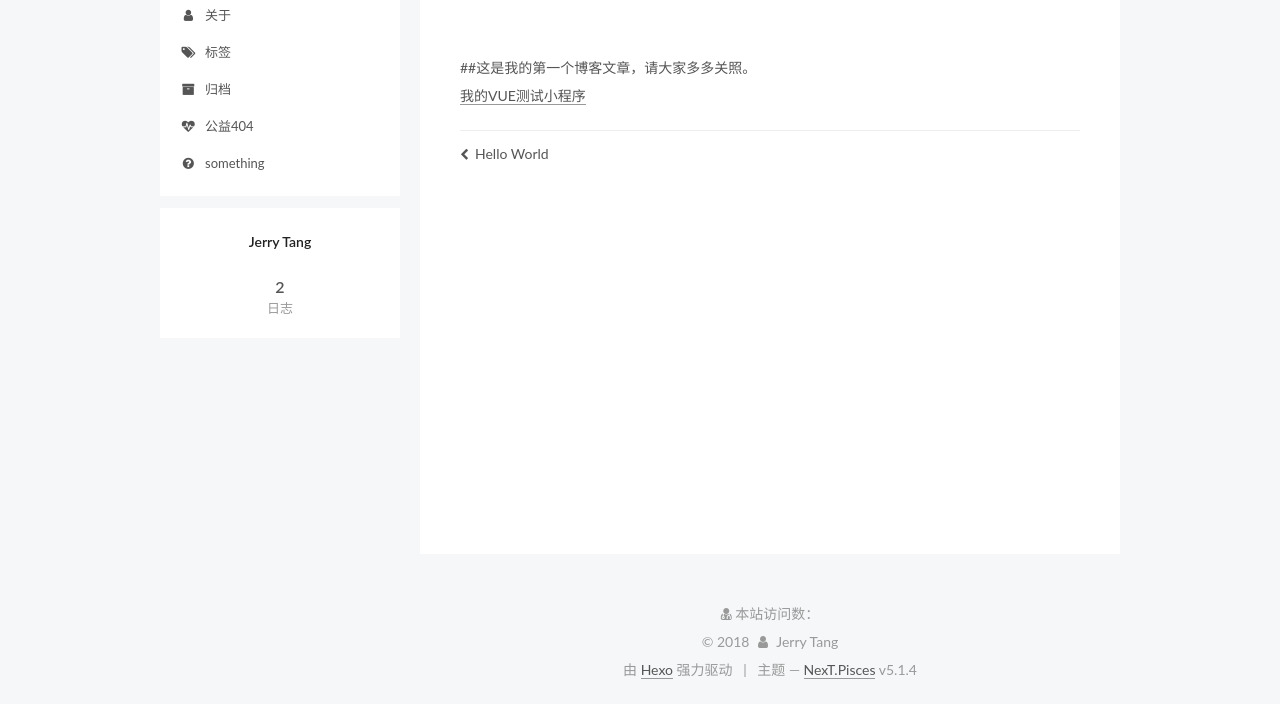
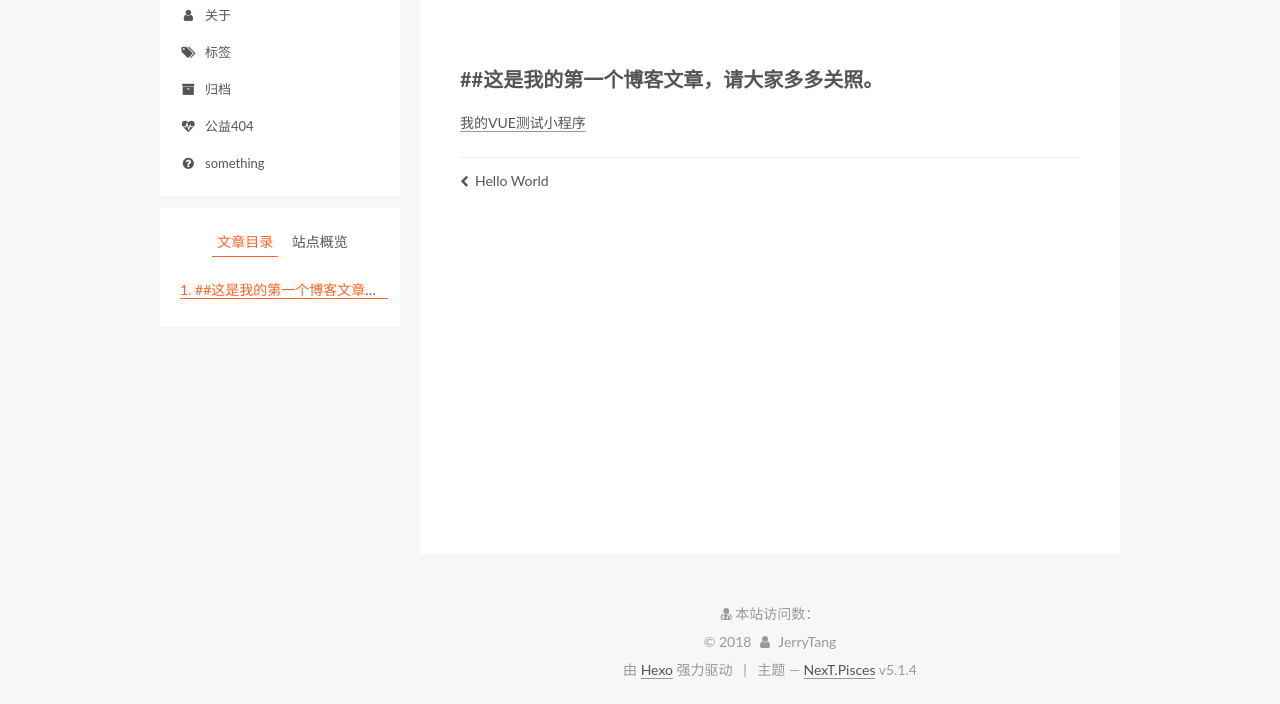
Before and after one commit to touhoujerry/touhoujerry.github.io, a plain HTML site: page 2018/05/05/HelloHexo/index.html in a window 1280 px wide. Shown: the part 149-853 px from the top of the page. Drawn offline with Linux system fonts and the light colour scheme; some packages are replaced by stand-ins of ours; a script that the page names is missing.

Commit message:
Site updated: 2018-05-06 21:50:56

```diff
--- a/2018/05/05/HelloHexo/index.html
+++ b/2018/05/05/HelloHexo/index.html
@@ -86,7 +86,7 @@
 <meta property="og:site_name" content="玩博客，我是认真的！">
 <meta property="og:description" content="##这是我的第一个博客文章，请大家多多关照。我的VUE测试小程序">
 <meta property="og:locale" content="zh-Hans">
-<meta property="og:updated_time" content="2018-05-05T15:07:44.802Z">
+<meta property="og:updated_time" content="2018-05-06T12:50:30.553Z">
 <meta name="twitter:card" content="summary">
 <meta name="twitter:title" content="HelloHexo">
 <meta name="twitter:description" content="##这是我的第一个博客文章，请大家多多关照。我的VUE测试小程序">
@@ -275,7 +275,7 @@
     <link itemprop="mainEntityOfPage" href="http://yoursite.com/2018/05/05/HelloHexo/">
 
     <span hidden itemprop="author" itemscope itemtype="http://schema.org/Person">
-      <meta itemprop="name" content="Jerry Tang">
+      <meta itemprop="name" content="JerryTang">
       <meta itemprop="description" content="">
       <meta itemprop="image" content="/images/avatar.gif">
     </span>
@@ -339,7 +339,7 @@
 
 
 
-        <p>##这是我的第一个博客文章，请大家多多关照。<br><a href="http://sohu.com" target="_blank" rel="noopener">我的VUE测试小程序</a></p>
+        <h2 id="这是我的第一个博客文章，请大家多多关照。"><a href="#这是我的第一个博客文章，请大家多多关照。" class="headerlink" title="##这是我的第一个博客文章，请大家多多关照。"></a>##这是我的第一个博客文章，请大家多多关照。</h2><p><a href="http://github.com" target="_blank" rel="noopener">我的VUE测试小程序</a></p>
 
 
     </div>
@@ -424,12 +424,21 @@
 
 
 
+        <ul class="sidebar-nav motion-element">
+          <li class="sidebar-nav-toc sidebar-nav-active" data-target="post-toc-wrap">
+            文章目录
+          </li>
+          <li class="sidebar-nav-overview" data-target="site-overview-wrap">
+            站点概览
+          </li>
+        </ul>
 
-      <section class="site-overview-wrap sidebar-panel sidebar-panel-active">
+
+      <section class="site-overview-wrap sidebar-panel">
         <div class="site-overview">
           <div class="site-author motion-element" itemprop="author" itemscope itemtype="http://schema.org/Person">
 
-              <p class="site-author-name" itemprop="name">Jerry Tang</p>
+              <p class="site-author-name" itemprop="name">JerryTang</p>
               <p class="site-description motion-element" itemprop="description"></p>
           </div>
 
@@ -468,6 +477,22 @@
       </section>
 
 
+      <!--noindex-->
+        <section class="post-toc-wrap motion-element sidebar-panel sidebar-panel-active">
+          <div class="post-toc">
+
+
+
+
+
+
+              <div class="post-toc-content"><ol class="nav"><li class="nav-item nav-level-2"><a class="nav-link" href="#这是我的第一个博客文章，请大家多多关照。"><span class="nav-number">1.</span> <span class="nav-text">##这是我的第一个博客文章，请大家多多关照。</span></a></li></ol></div>
+
+
+          </div>
+        </section>
+      <!--/noindex-->
+
 
 
 
@@ -492,7 +517,7 @@
   <span class="with-love">
     <i class="fa fa-user"></i>
   </span>
-  <span class="author" itemprop="copyrightHolder">Jerry Tang</span>
+  <span class="author" itemprop="copyrightHolder">JerryTang</span>
 
 
 </div>
```
Also changed, not shown: 2018/05/05/hello-world/index.html (+3 -3 lines), archives/2018/05/index.html (+2 -2 lines), archives/2018/index.html (+2 -2 lines), archives/index.html (+2 -2 lines), index.html (+5 -5 lines).
